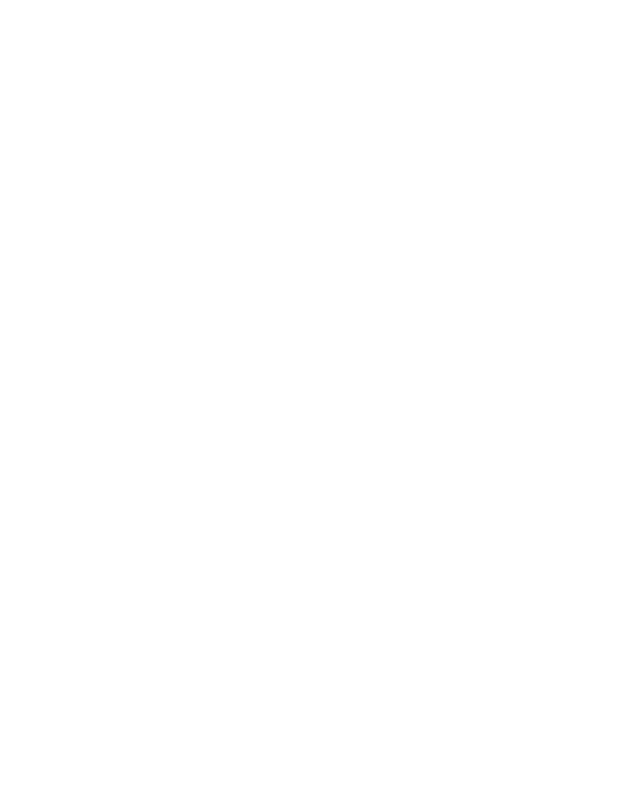
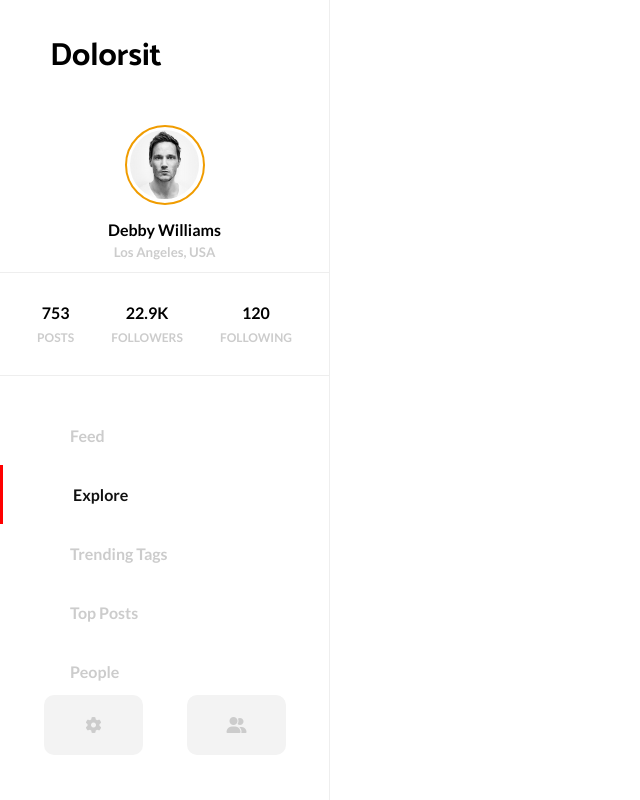
Before and after one commit to haslozik/User-Profile-UI-Design, a plain HTML site: page index.html in a window 1280 px wide. Shown: the whole page, without its empty margins (0-640 px from the left). Drawn offline with nearby package versions, Linux system fonts and the light colour scheme; files that its build step writes are made by us from their sources.

Commit message:
menu finished

```diff
--- a/index.html
+++ b/index.html
@@ -9,10 +9,51 @@
 
     <link rel="stylesheet" href="css/style.css">
 
+    <script src="https://kit.fontawesome.com/a821291b86.js" crossorigin="anonymous"></script>
+
 </head>
 <body>
 
-
+    <!-- menu -->
+    <div class="menu">
+        <h1 class="menu__logo">Dolorsit</h1>
+        <div class="menu__photoContainer">
+            <div class="menu__photoContent">
+                <img src="img/img1.jpg" class="menu__logoPhotoImg">
+            </div>
+            <h4 class="menu__nicknameUnderPhoto">Debby Williams</h4>
+            <h5 class="menu__addressUnderPhoto">Los Angeles, USA</h5>
+        </div>
+        <div class="menu__profileStatistics">
+            <div class="menu__profileStatisticItem">
+                <h4 class="menu__profileStatisticText">753</h4>
+                <h5 class="menu__profileStatisticText--smallerText">POSTS</h5>
+            </div>
+            <div class="menu__profileStatisticItem">
+                <h4 class="menu__profileStatisticText">22.9K</h4>
+                <h5 class="menu__profileStatisticText--smallerText">FOLLOWERS</h5>
+            </div>
+            <div class="menu__profileStatisticItem">
+                <h4 class="menu__profileStatisticText">120</h4>
+                <h5 class="menu__profileStatisticText--smallerText">FOLLOWING</h5>
+            </div>
+        </div>
+        <ul class="menu__menuList">
+            <li class="menu__menuListItem">Feed</li>
+            <li class="menu__menuListItem menu__menuListItem--active">Explore</li>
+            <li class="menu__menuListItem">Trending Tags</li>
+            <li class="menu__menuListItem">Top Posts</li>
+            <li class="menu__menuListItem">People</li>
+        </ul>
+        <div class="menu__bottomOptions">
+            <div class="menu__bottomOptionsItem">
+                <i class="fas fa-cog"></i>
+            </div>
+            <div class="menu__bottomOptionsItem">
+                <i class="fas fa-user-friends"></i>
+            </div>
+        </div>
+    </div>
 
 </body>
 </html>
--- a/scss/style.scss
+++ b/scss/style.scss
@@ -0,0 +1,144 @@
+/* variables */
+
+@import url('https://fonts.googleapis.com/css2?family=Catamaran:wght@100;200;300;400;500;600;700;800;900&family=Lato:wght@100;300;400;700;900&display=swap');
+
+$fonts: (
+    first: 'Lato',
+    second: 'Catamaran'
+);
+
+$TextColor: #111;
+$smallerTextColor: #ccc;
+
+/**/
+* {
+    padding: 0;
+    margin: 0;
+    box-sizing: border-box;
+}
+
+/* menu */
+.menu {
+    float: left;
+    height: 100vh;
+    width: 330px;
+    border-right: 1px solid #eee;
+
+    .menu__logo {
+        font-family: map-get($map: $fonts, $key: second);
+        padding: 30px 50px;
+    }
+
+    .menu__photoContainer {
+        height: 20%;
+        width: 100%;
+        display: flex;
+        align-items: center;
+        justify-content: center;
+        flex-direction: column;
+        font-family: map-get($map: $fonts, $key: first);
+
+        .menu__photoContent {
+            height: 80px;
+            width: 80px;
+            border-radius: 50%;
+            border: 2px solid rgb(240, 156, 0);
+            display: flex;
+            align-items: center;
+            justify-content: center;
+
+            .menu__logoPhotoImg {
+                height: 90%;
+                width: 90%;
+                border-radius: 50%;
+            }
+        }
+
+        .menu__nicknameUnderPhoto {
+            margin-top: 15px;
+        }
+
+        .menu__addressUnderPhoto {
+            margin-top: 5px;
+            color: $smallerTextColor;
+        }
+    }
+
+    .menu__profileStatistics {
+        padding: 30px 0;
+        width: 100%;
+        display: flex;
+        align-items: center;
+        justify-content: space-evenly;
+        font-family: map-get($map: $fonts, $key: first);
+        border-top: 1px solid #eee;
+        border-bottom: 1px solid #eee;
+
+        .menu__profileStatisticItem {
+            display: flex;
+            align-items: center;
+            justify-content: center;
+            flex-direction: column;
+
+            .menu__profileStatisticText {
+                font-size: 16px;
+
+                &--smallerText {
+                    color: $smallerTextColor;
+                    font-size: 12px;
+                    margin-top: 8px;
+                }
+            }
+        }
+    }
+
+    .menu__menuList {
+        padding-top: 30px;
+        list-style: none;
+        font-family: map-get($map: $fonts, $key: first);
+        font-weight: 600;
+
+        .menu__menuListItem {
+            padding: 20px;
+            color: $smallerTextColor;
+            padding-left: 70px;
+            cursor: pointer;
+            &:hover {
+                color: $TextColor;
+                border-left: 3px solid red;
+            }
+
+            &--active {
+                color: $TextColor;
+                border-left: 3px solid red;
+            }
+        }
+    }
+
+    .menu__bottomOptions {
+        height: 150px;
+        width: 330px;
+        position: absolute;
+        bottom: 0;
+        left: 0;
+        display: flex;
+        align-items: center;
+        justify-content: space-evenly;
+
+        .menu__bottomOptionsItem {
+            width: 30%;
+            height: 60px;
+            background-color: #f3f3f3;
+            color: $smallerTextColor;
+            border-radius: 10px;
+            display: flex;
+            align-items: center;
+            justify-content: center;
+            font-size-adjust: 20px;
+            cursor: pointer;
+            &:hover {
+                color: $TextColor;
+            }
+        }
+    }
+}
```
Also changed, not shown: css/style.css (added), img/img1.jpg (added), 1 other file.
